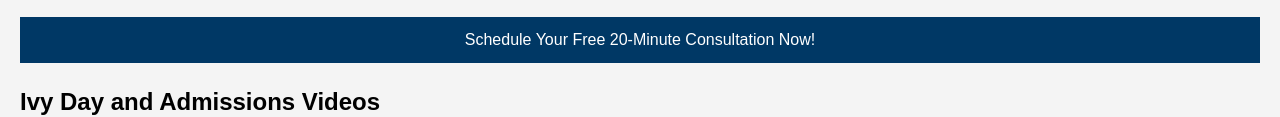
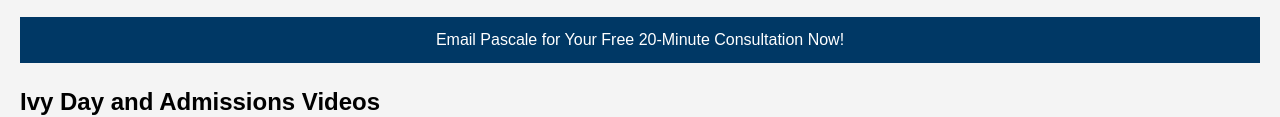
Before and after one commit to amolsarva/pazcollege, a plain HTML site: page index.html in a window 1280 px wide. Shown: the part 1478-1595 px from the top of the page. Drawn offline with Linux system fonts and the light colour scheme.

Commit message:
Update index.html

```diff
--- a/index.html
+++ b/index.html
@@ -91,7 +91,7 @@
             <li>Access to valuable resources and connections to enhance your application.</li>
         </ul>
         <div class="cta" onclick="window.location.href='mailto:your-email@example.com'">
-            Schedule Your Free 20-Minute Consultation Now!
+            Email Pascale for Your Free 20-Minute Consultation Now!
         </div>
         <h2>Ivy Day and Admissions Videos</h2>
         <div class="video-grid">
```
